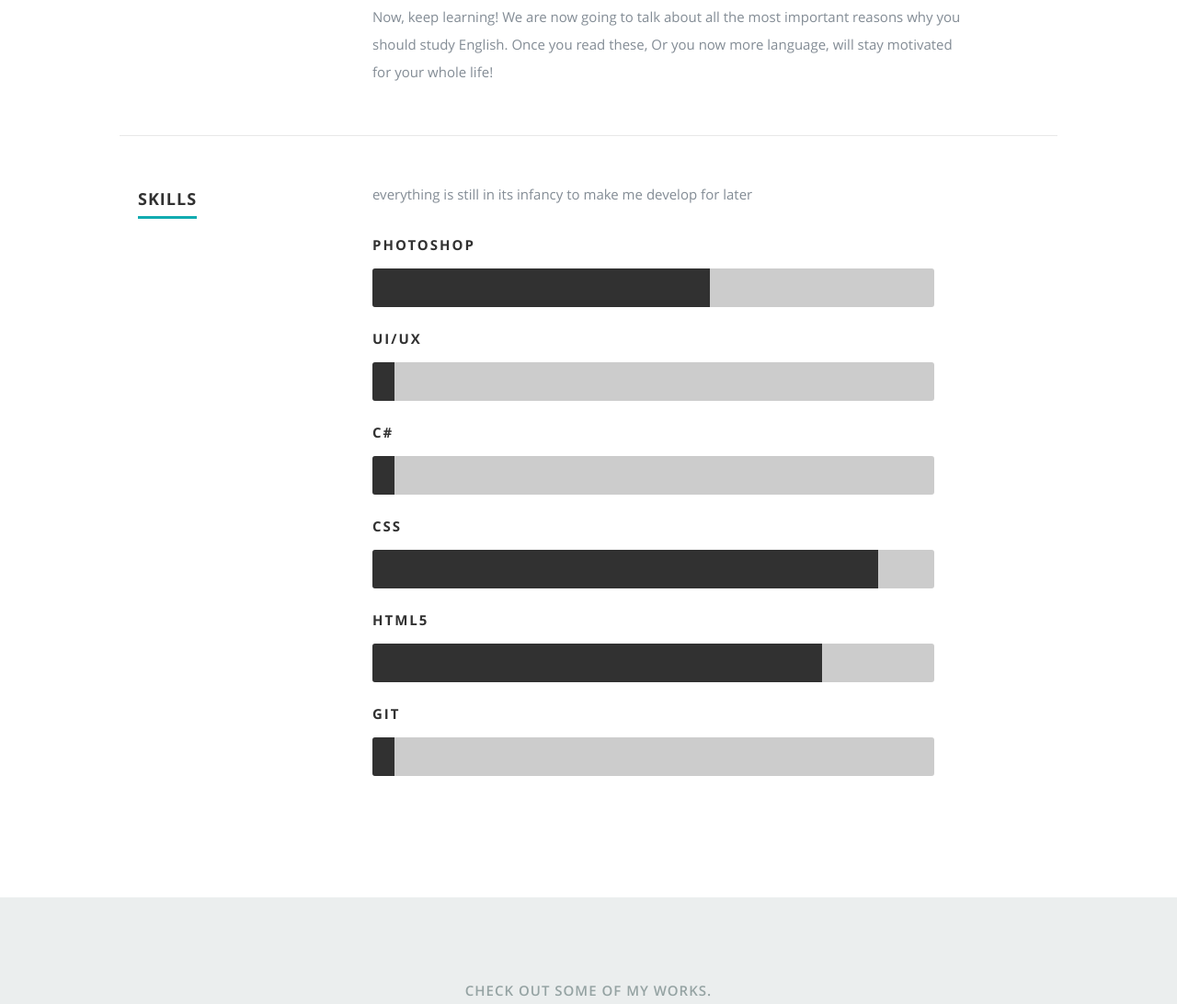
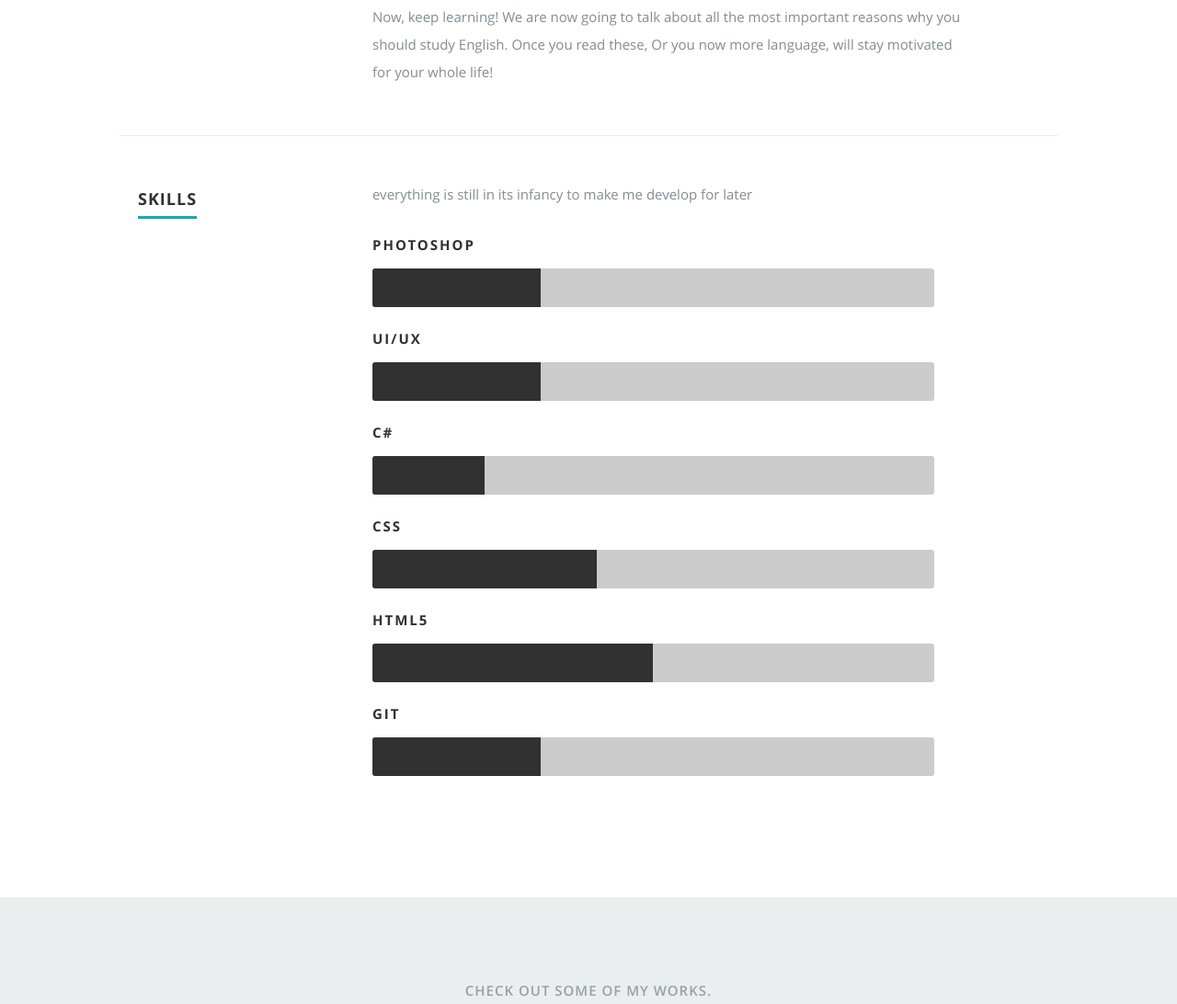
Before and after one commit to letrong181120/Trong-CV, a plain HTML site: page index.html in a window 1280 px wide. Shown: the part 2322-3414 px from the top of the page at 92% size. Drawn offline with nearby package versions, Linux system fonts and the light colour scheme.

Commit message:
Update layout.css

```diff
--- a/css/layout.css
+++ b/css/layout.css
@@ -324,34 +324,34 @@ ul#nav li.current a { color: #F06000; }
 }
 
 .photoshop {
-  	width: 60%;
+  	width: 30%;
   	-moz-animation: photoshop 2s ease;
   	-webkit-animation: photoshop 2s ease;
 }
-.illustrator {
-  	width: 55%;
-  	-moz-animation: illustrator 2s ease;
-  	-webkit-animation: illustrator 2s ease;
+.UIUX {
+  	width: 30%;
+  	-moz-animation: UI/UX 2s ease;
+  	-webkit-animation: UI/UX 2s ease;
 }
-.wordpress {
-  	width: 50%;
-  	-moz-animation: wordpress 2s ease;
-  	-webkit-animation: wordpress 2s ease;
+.C {
+  	width: 20%;
+  	-moz-animation: C 2s ease;
+  	-webkit-animation: C 2s ease;
 }
 .css {
-  	width: 90%;
+  	width: 40%;
   	-moz-animation: css 2s ease;
   	-webkit-animation: css 2s ease;
 }
 .html5 {
-  	width: 80%;
+  	width: 50%;
   	-moz-animation: html5 2s ease;
   	-webkit-animation: html5 2s ease;
 }
-.jquery {
-  	width: 50%;
-  	-moz-animation: jquery 2s ease;
-  	-webkit-animation: jquery 2s ease;
+.GIT {
+  	width: 30%;
+  	-moz-animation: GIT 2s ease;
+  	-webkit-animation: GIT 2s ease;
 }
 
 @-moz-keyframes photoshop {
```
